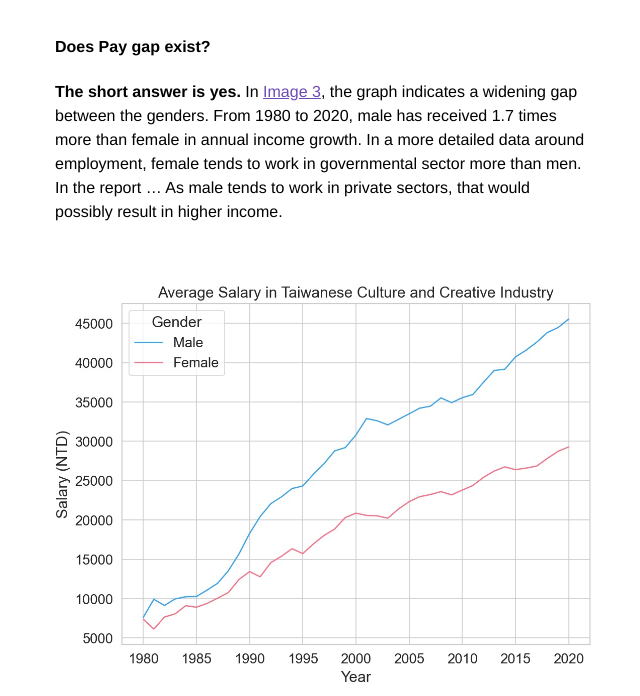
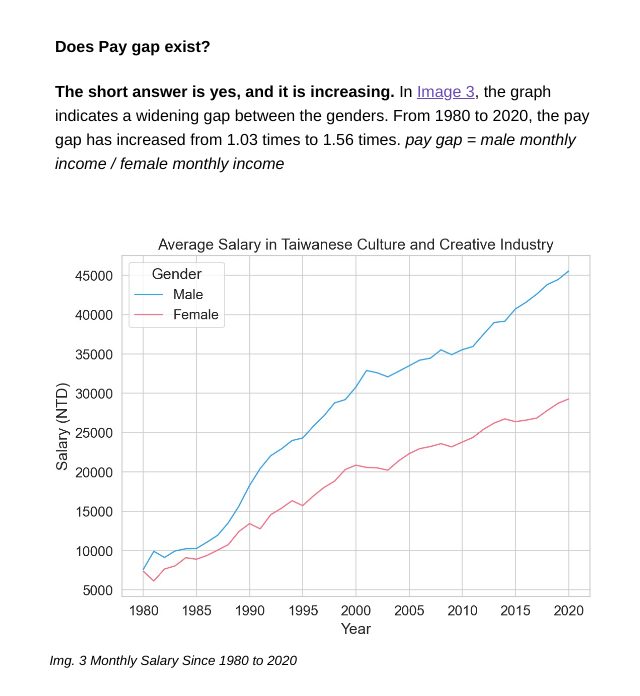
Before and after one commit to helenafang1220/porfolio_webpage, a plain HTML site: page paygap.html in a window 1280 px wide. Shown: the part 1995-2691 px from the top of the page, without its empty margins (317-957 px from the left). Drawn offline with Linux system fonts and the light colour scheme.

Commit message:
update again

```diff
--- a/paygap.html
+++ b/paygap.html
@@ -81,12 +81,14 @@
             <h4>Does Pay gap exist?</h4>
         </p>
         <p>
-            <b>The short answer is yes.</b> In <a href="#img3">Image 3</a>, the graph indicates a widening gap between the genders.
-            From 1980 to 2020, male has received 1.7 times more than female in annual income growth.
-
-
-
-            In a more detailed data around employment, female tends to work in governmental sector more than men. In the report … As male tends to work in private sectors, that would possibly result in higher income.
+            <b>
+                The short answer is yes, and it is increasing.
+            </b>
+            In <a href="#img3">Image 3</a>, the graph indicates a widening gap
+            between the genders. From 1980 to 2020, the pay gap has increased from 1.03 times to 1.56 times.
+            <i>
+                pay gap = male monthly income / female monthly income
+            </i>
         </p>
         <figure>
             <img class="imgcenter" id="img3" src="img/payGap/avg_salary.jpg" style="width:120%">
@@ -107,7 +109,7 @@
         <p>
             <a href="#img5">Image 5</a> demonstrates the gap of monthly income in 2020 from different industries within the cultural and
             creative sector. <br> The graph shows the amount of monthly wages that male workers received more than female workers:<br>
-            <i>( male monthly income - female monthly income ) </i><br>
+            <i>monthly pay gap  =  male monthly income  female monthly income </i><br>
         </p>
             <p>Sports and Leisure Entertainment has the largest gap up to $NTD 20,000, following the Design industry with a gap over
             $NTD 17,000 and the third is Publishing, its pay gap is around $NTD 12,000.
```
